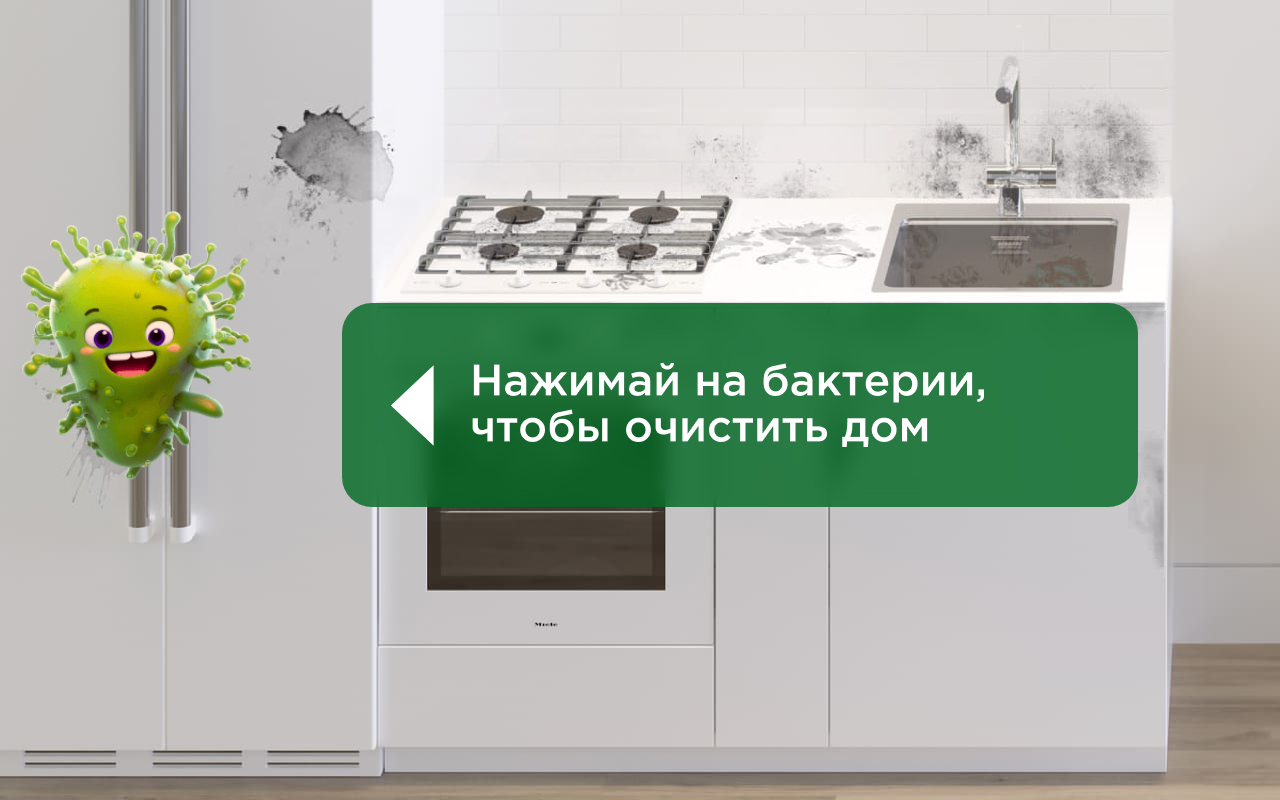
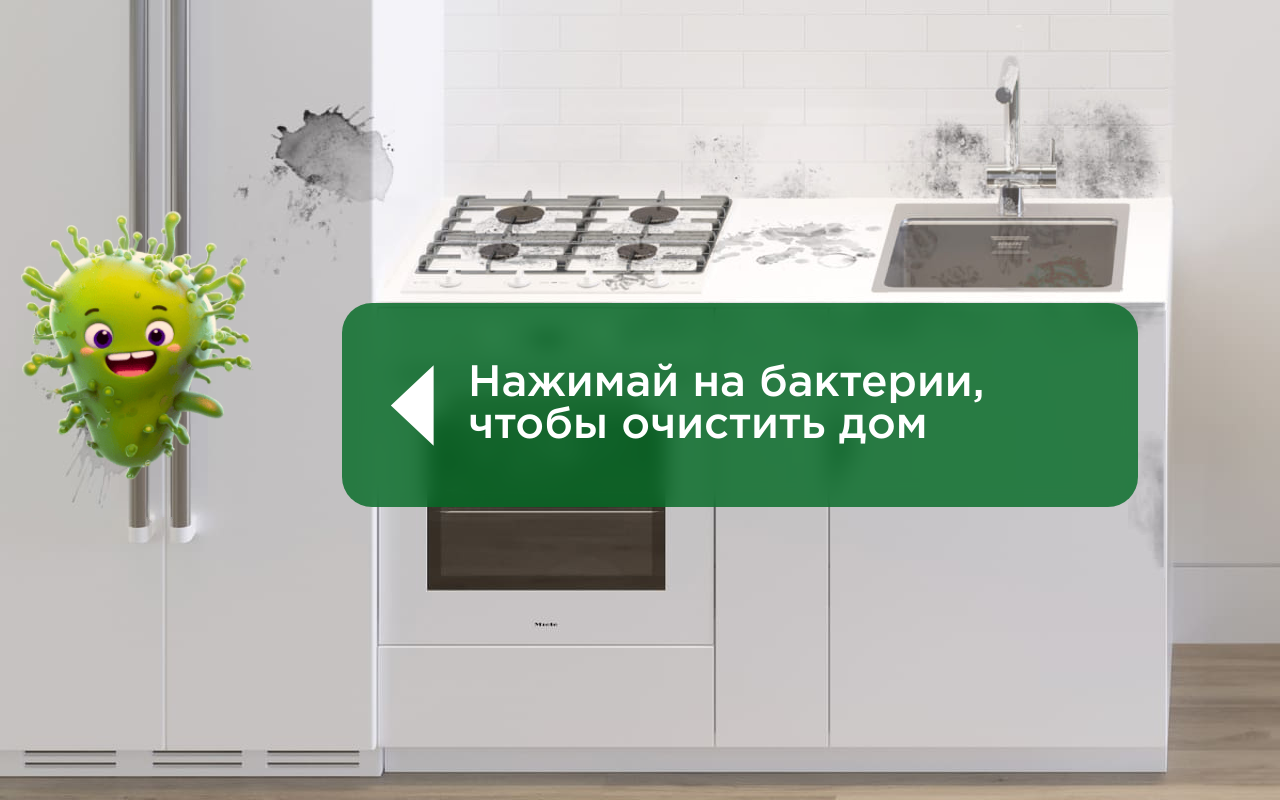
Before and after one commit to octomine/test-gsap, a website built with Vite: page index.html in a window 1280 px wide. Both pictures are taken after a click on the element "ИГРАТЬ". Built offline with nearby package versions, Linux system fonts and the light colour scheme.

Commit message:
all texts are texts

```diff
--- a/index.html
+++ b/index.html
@@ -3,7 +3,6 @@
 
 <head>
   <meta charset="UTF-8" />
-  <link rel="icon" type="image/svg+xml" href="/vite.svg" />
   <meta name="viewport" content="width=device-width, initial-scale=1.0" />
   <title>test gsap</title>
 </head>
@@ -39,8 +38,20 @@
         </div>
         <div class="game__ui-wrapper">
           <div class="game__message">
+            <div class="pa game__message-bg"></div>
             <div class="game__message-arrow"></div>
-            <div class="game__message-text"></div>
+            <div>
+              <div class="mask game__message-text-1-mask">
+                <div class="txt s game__message-text-1">
+                  Нажимай на бактерии,
+                </div>
+              </div>
+              <div class="mask game__message-text-2-mask">
+                <div class="txt s game__message-text-2">
+                  чтобы очистить дом
+                </div>
+              </div>
+            </div>
           </div>
           <div class="game__time-bar">
             <div class="game__time-progress"></div>
--- a/src/game/game.js
+++ b/src/game/game.js
@@ -10,9 +10,11 @@ import {
   getCenter,
   showFoam,
   starShine,
+  showText,
 } from "../utils";
 import "./style.css";
 
+const TEXTS = [".game__message-text-1", ".game__message-text-2"];
 const FULL_TIME = 10;
 const TO_CLEAN = 7;
 let cleaned = 0;
@@ -39,19 +41,19 @@ export const startGame = () =>
       timeline.play();
     });
 
+    showText(TEXTS, timeline, 0.5);
     timeline
-      .add(bacteriaAppear(".game__bacteria_1"))
+      .add(bacteriaAppear(".game__bacteria_1"), 0)
       .to(
-        ".game__message",
+        ".game__message-bg",
         {
-          height: 204,
+          scaleY: 1,
           borderRadius: 30,
           ease: "sine.out",
           duration: 0.5,
         },
         "<0.3"
       )
-      .to(".game__message-text", { height: 92, duration: 0.3 }, "<0.1")
       .to(".game__message-arrow", { scale: 1, duration: 0.3 }, "<0.1")
       .addPause()
       .to(".game__message", { opacity: 0, duration: 0.3 })
@@ -64,7 +66,7 @@ export const startGame = () =>
           ease: "none",
         }),
         gsap.to(".game__time-progress", {
-          width: 0,
+          x: '100%',
           duration: FULL_TIME,
           ease: "none",
         }),
@@ -75,7 +77,10 @@ export const startGame = () =>
       timeline.add(bacteriaAppear(target), position);
       handleClick(bacteriaLoop(target).targets()[0], (bacteria) => {
         showFoam(addElementTo("foam", "game-container", getCenter(bacteria)));
-        starShine(addElementTo("star", "game-container", getCenter(bacteria)), .8);
+        starShine(
+          addElementTo("star", "game-container", getCenter(bacteria)),
+          0.8
+        );
 
         const dirt = target.replace("game__bacteria_", "dirt-");
         fadeOut(dirt, 0.3);
--- a/src/game/style.css
+++ b/src/game/style.css
@@ -214,15 +214,13 @@
 }
 
 .game__message {
+    position: relative;
     display: flex;
     align-items: center;
     gap: 25px;
     padding: 0 44px;
     width: 708px;
-    height: 0;
-    background: #006822CC;
-    border-radius: 0;
-    backdrop-filter: blur(10px);
+    height: 204px;
 }
 
 @media screen and (width<1332px) {
@@ -231,10 +229,12 @@
     }
 }
 
-.game__message-text {
-    width: 520px;
-    height: 0;
-    background: url('/assets/init-text.png') center no-repeat;
+.game__message-bg {
+    left: 0;
+    background: #006822CC;
+    border-radius: 0;
+    backdrop-filter: blur(10px);
+    transform: scaleY(0);
 }
 
 .game__message-arrow {
@@ -249,6 +249,7 @@
     position: absolute;
     display: flex;
     justify-content: end;
+    overflow: hidden;
     bottom: -50px;
     width: 1018px;
     height: 36px;
--- a/src/style.css
+++ b/src/style.css
@@ -89,6 +89,7 @@ body {
 }
 
 .button {
+  user-select: none;
   margin-top: 48px;
   display: flex;
   align-items: center;
--- a/src/utils/timelines.js
+++ b/src/utils/timelines.js
@@ -1,13 +1,13 @@
 import { Timeline } from "gsap/gsap-core";
 import { textAppear, textDisappear } from "./tweens";
 
-export const showText = (data, timeline) => {
+export const showText = (data, timeline, offset = 0) => {
   const tl = timeline ?? new Timeline();
 
   var l = data.length;
   for (let i = 0; i < l; i++) {
-    tl.add(textAppear(data[i]), i * 0.3);
-    tl.add(textAppear(`${data[i]}-mask`), i * 0.3);
+    tl.add(textAppear(data[i]), offset + i * 0.3);
+    tl.add(textAppear(`${data[i]}-mask`), offset + i * 0.3);
   }
 
   return tl;
```
Also changed, not shown: public/assets/final-button-label.png (deleted), public/assets/final-fail-text-1.png (deleted), public/assets/final-fail-text-2.png (deleted), public/assets/final-fail-text-3.png (deleted), public/assets/final-success-text-1.png (deleted), public/assets/final-success-text-2.png (deleted), public/assets/final-success-text-3.png (deleted), public/assets/init-text.png (deleted), public/assets/intro-button-label.png (deleted), public/assets/intro-text-1.png (deleted), public/assets/intro-text-2.png (deleted), public/assets/intro-text-3.png (deleted).
